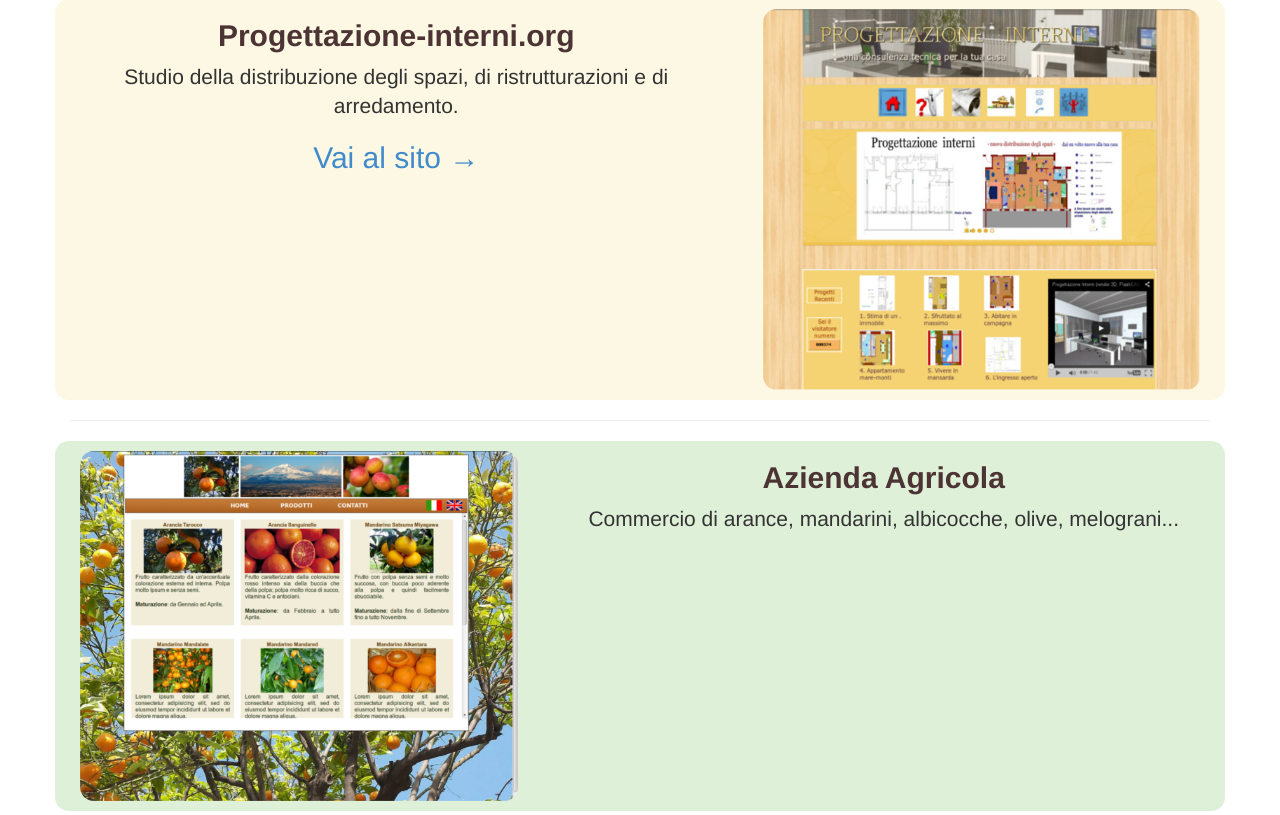
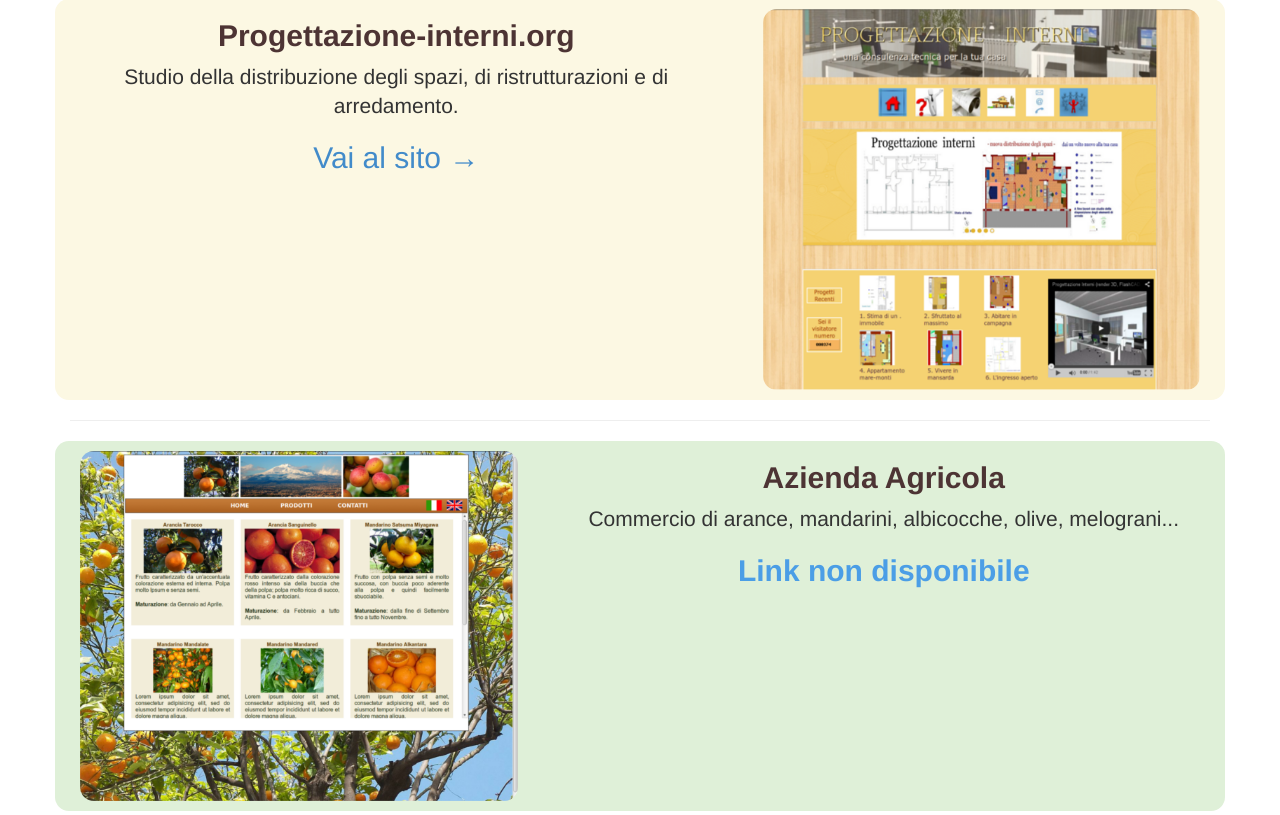
Before and after one commit to FrancescoBorzi/openprogrammers, a PHP site: page /portfolio.php in a window 1280 px wide. Shown: the part 1795-2610 px from the top of the page. Run offline with PHP 8.4, Linux system fonts and the light colour scheme; some libraries are stand-ins or nearby versions.

Commit message:
link not available text

```diff
--- a/portfolio.php
+++ b/portfolio.php
@@ -174,7 +174,7 @@
         <div class="col-sm-7">
           <h2 class="hidden-xs featurette-heading">Azienda Agricola</h2>
           <p class="lead">Commercio di arance, mandarini, albicocche, olive, melograni...</p>
-          <h2 class="gosite"><b></b></h2>
+          <h2 class="gosite"><b>Link non disponibile</b></h2>
         </div>
       </div>
 
```
